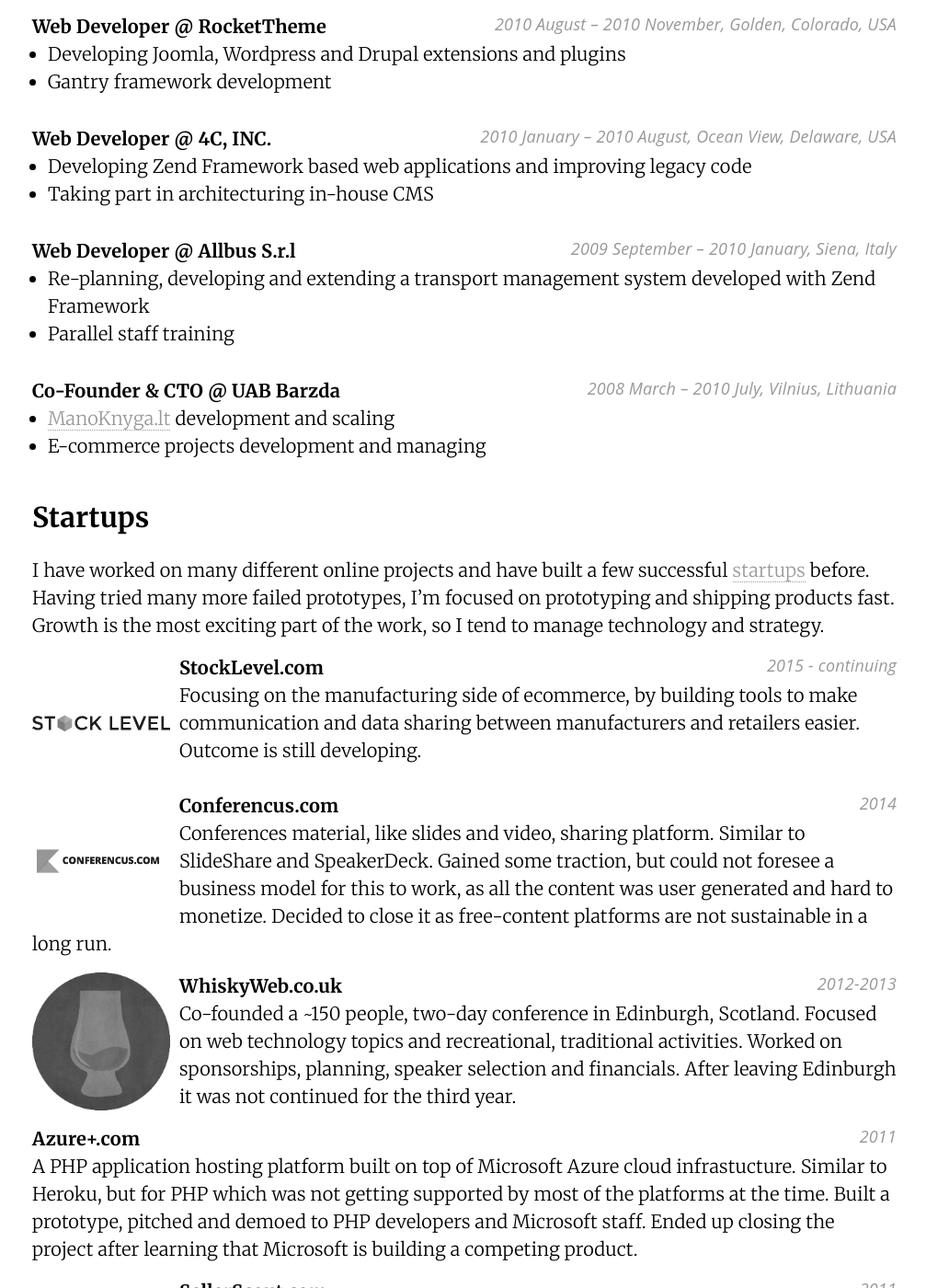
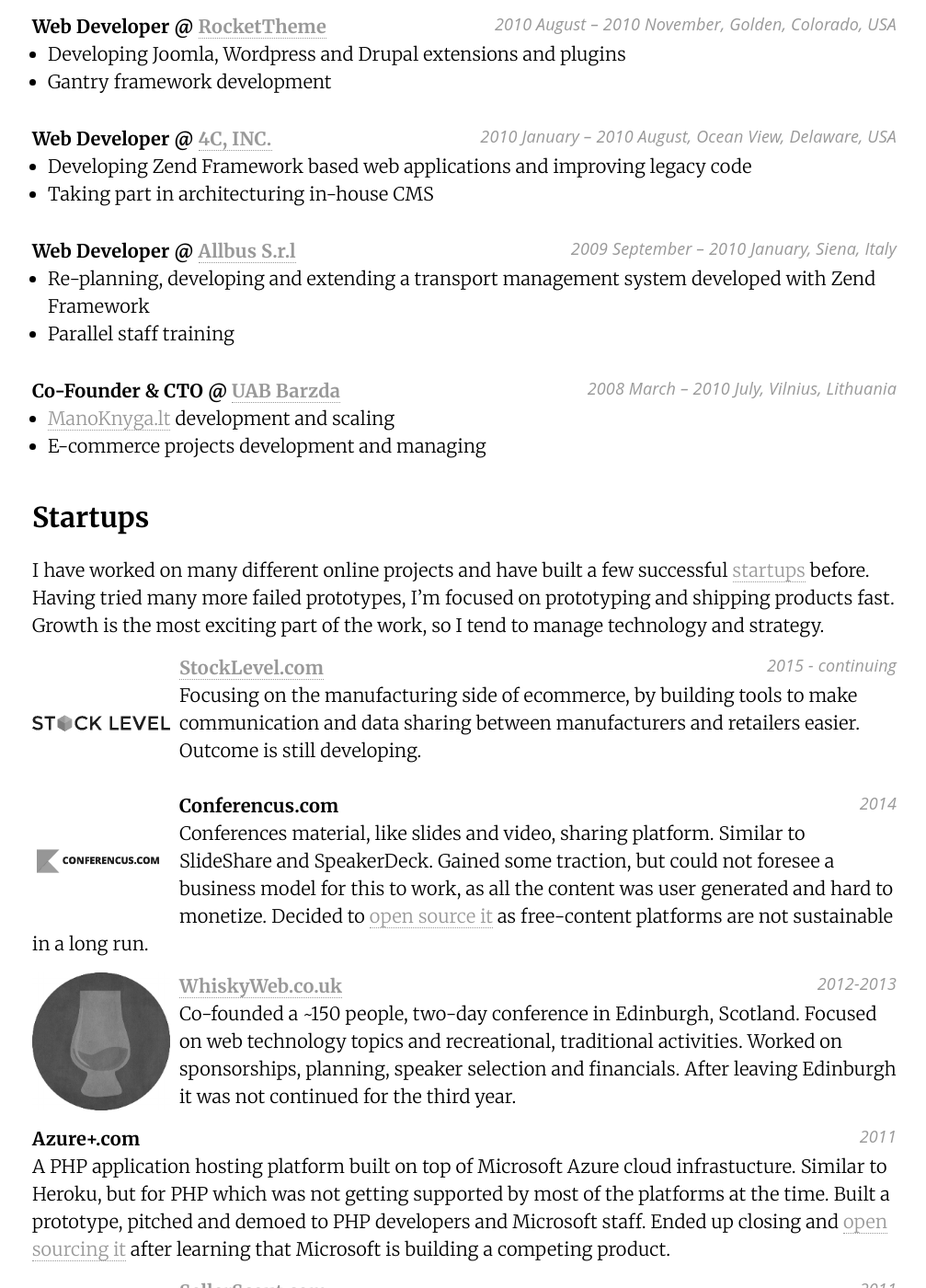
Before and after one commit to juokaz/juokaz.com, a Jekyll site: the page built from cv.html, in a window 1280 px wide and 1400 px high, scrolled down 641 px. Shown: the whole window at 92% size, without its empty margins (135-1142 px from the left). Built offline with Jekyll 4.4.1, drawn with Linux system fonts in a browser that asks for light colours; some of the changed text lies outside the part shown.

Commit message:
Add links in CV

```diff
--- a/cv.html
+++ b/cv.html
@@ -39,38 +39,38 @@
 
 <h2>Work Experience</h2>
 
-<h3>Director & CIO @ E Revolution Ventures<span>2012 August - Now, Selbyville, Delaware, USA</span></h3>
+<h3>Director & CIO @ <a href="http://www.erevolutionventures.com/">E Revolution Ventures</a><span>2012 August - Now, Selbyville, Delaware, USA</span></h3>
 <ul>
     <li>Planning and implementing proprietary software, used for algorithmic supply and demand forecasting and inventory restocking</li>
     <li>Managed development teams across different timezones</li>
 </ul>
 
-<h3>Founder & CEO @ Web Species<span>2010 November – 2012 August, Edinburgh, United Kingdom</span></h3>
+<h3>Founder & CEO @ <a href="http://juokaz.github.io/webspecies">Web Species</a><span>2010 November – 2012 August, Edinburgh, United Kingdom</span></h3>
 <ul>
     <li>Consulting on web applications development</li>
     <li>Developing Python and PHP projects</li>
     <li>Architected a opendata API together with the Edinburgh Festival to release all shows information</li>
 </ul>
 
-<h3>Web Developer @ RocketTheme<span>2010 August – 2010 November, Golden, Colorado, USA</span></h3>
+<h3>Web Developer @ <a href="http://www.rockettheme.com/">RocketTheme</a><span>2010 August – 2010 November, Golden, Colorado, USA</span></h3>
 <ul>
     <li>Developing Joomla, Wordpress and Drupal extensions and plugins</li>
     <li>Gantry framework development</li>
 </ul>
 
-<h3>Web Developer @ 4C, INC. <span>2010 January – 2010 August, Ocean View, Delaware, USA</span></h3>
+<h3>Web Developer @ <a href="http://www.4cinc.com/">4C, INC.</a><span>2010 January – 2010 August, Ocean View, Delaware, USA</span></h3>
 <ul>
     <li>Developing Zend Framework based web applications and improving legacy code</li>
     <li>Taking part in architecturing in-house CMS</li>
 </ul>
 
-<h3>Web Developer @ Allbus S.r.l <span>2009 September – 2010 January, Siena, Italy</span></h3>
+<h3>Web Developer @ <a href="http://www.sengerio.com/">Allbus S.r.l</a><span>2009 September – 2010 January, Siena, Italy</span></h3>
 <ul>
     <li>Re-planning, developing and extending a transport management system developed with Zend Framework</li>
     <li>Parallel staff training</li>
 </ul>
 
-<h3>Co-Founder & CTO @ UAB Barzda <span>2008 March – 2010 July, Vilnius, Lithuania</span></h3>
+<h3>Co-Founder & CTO @ <a href="http://www.barzda.lt/">UAB Barzda</a><span>2008 March – 2010 July, Vilnius, Lithuania</span></h3>
 <ul>
     <li><a href="#manoknyga">ManoKnyga.lt</a> development and scaling</li>
     <li>E-commerce projects development and managing</li>
@@ -84,38 +84,38 @@
 </p>
 
 <img src="/images/stocklevel.png" alt='StockLevel' class="left" />
-<h3>StockLevel.com<span>2015 - continuing</span></h3>
+<h3><a href="http://www.stocklevel.com/">StockLevel.com</a><span>2015 - continuing</span></h3>
 <p>Focusing on the manufacturing side of ecommerce, by building tools to make communication and data sharing between manufacturers and retailers easier. Outcome is still developing.</p>
 
 <div style="clear: both;"></div>
 
 <img src="/images/conferencus.png" alt='Conferencus' class="left" />
 <h3>Conferencus.com<span>2014</span></h3>
-<p>Conferences material, like slides and video, sharing platform. Similar to SlideShare and SpeakerDeck. Gained some traction, but could not foresee a business model for this to work, as all the content was user generated and hard to monetize. Decided to close it as free-content platforms are not sustainable in a long run.</p>
+<p>Conferences material, like slides and video, sharing platform. Similar to SlideShare and SpeakerDeck. Gained some traction, but could not foresee a business model for this to work, as all the content was user generated and hard to monetize. Decided to <a href="https://github.com/juokaz/conferencus.com">open source it</a> as free-content platforms are not sustainable in a long run.</p>
 
 <div style="clear: both;"></div>
 
 <img src="/images/whiskyweb.png" alt='Whisky Web' class="left" />
-<h3>WhiskyWeb.co.uk<span>2012-2013</span></h3>
+<h3><a href="http://www.whiskyweb.co.uk/">WhiskyWeb.co.uk</a><span>2012-2013</span></h3>
 <p>Co-founded a ~150 people, two-day conference in Edinburgh, Scotland. Focused on web technology topics and recreational, traditional activities. Worked on sponsorships, planning, speaker selection and financials. After leaving Edinburgh it was not continued for the third year.</p>
 
 <div style="clear: both;"></div>
 
 <h3>Azure+.com<span>2011</span></h3>
-<p>A PHP application hosting platform built on top of Microsoft Azure cloud infrastucture. Similar to Heroku, but for PHP which was not getting supported by most of the platforms at the time. Built a prototype, pitched and demoed to PHP developers and Microsoft staff. Ended up closing the project after learning that Microsoft is building a competing product.</p>
+<p>A PHP application hosting platform built on top of Microsoft Azure cloud infrastucture. Similar to Heroku, but for PHP which was not getting supported by most of the platforms at the time. Built a prototype, pitched and demoed to PHP developers and Microsoft staff. Ended up closing and <a href="https://github.com/juokaz/azureplus">open sourcing it</a> after learning that Microsoft is building a competing product.</p>
 
 <div style="clear: both;"></div>
 
 <a name="sellerscout"></a>
 <img src="/images/sellerscout.png" alt='SellerScout' class="left" />
-<h3>SellerScout.com<span>2011</span></h3>
+<h3><a href="http://juokaz.github.io/sellerscout">SellerScout.com</a><span>2011</span></h3>
 <p>Competition tracking and analysis tool for ecommerce retailers. Collects and stores products pricing information in any number of competing stores to help with pricing strategies and buying. Was too difficult to scale to work for anyone, decided to close it and instead use it for private cases.</p>
 
 <div style="clear: both;"></div>
 
 <a name="manoknyga"></a>
 <img src="/images/manoknyga.jpg" alt='ManoKnyga' class="left" />
-<h3>ManoKnyga.lt<span>2008-2010</span></h3>
+<h3><a href="http://www.manoknyga.lt/">ManoKnyga.lt</a><span>2008-2010</span></h3>
 <p>A team of 5 we built one of the first ecommerce books retailers in Lithuania. I focused on the technology stack, we built an in house storefront, warehouse management and other software. It's still going to this date, I left after the company raised an investment round and I wanted to focus on other things.</p>
 
 <div style="clear: both;"></div>
```
